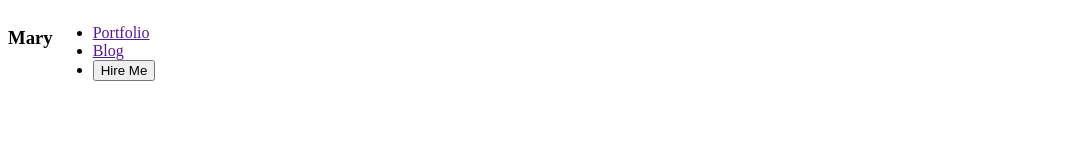
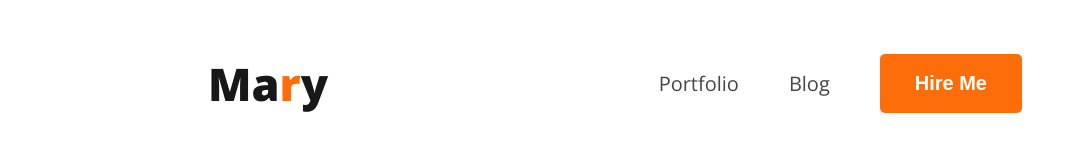
Before and after one commit to samiulshadhin/web-dev-portfolio, a plain HTML site: page index.html in a window 1280 px wide. Shown: the whole page, without its empty margins (0-1076 px from the left). Drawn offline with nearby package versions, Linux system fonts and the light colour scheme.

Commit message:
added nav bar

```diff
--- a/index.html
+++ b/index.html
@@ -1,19 +1,25 @@
 <!DOCTYPE html>
 <html lang="en">
+
 <head>
     <meta charset="UTF-8">
     <meta name="viewport" content="width=device-width, initial-scale=1.0">
     <title>Web Development Portfolio</title>
+    <link rel="preconnect" href="https://fonts.googleapis.com">
+    <link rel="preconnect" href="https://fonts.gstatic.com" crossorigin>
+    <link href="https://fonts.googleapis.com/css2?family=Open+Sans:ital,wght@0,300..800;1,300..800&display=swap"
+        rel="stylesheet">
     <link rel="stylesheet" href="styles/style.css">
 </head>
-<body>
+
+<body class="open-sans-fonts">
     <header>
         <nav>
-            <h3>Mary</h3>
+            <h3 class="mary">Ma<span class="r-color">r</span>y</h3>
             <ul>
-                <li><a href="">Portfolio</a></li>
-                <li><a href="">Blog</a></li>
-                <li><a href=""><button>Hire Me</button></a></li>
+                <li><a class="dark-2" href="">Portfolio</a></li>
+                <li><a class="dark-2" href="">Blog</a></li>
+                <li><a href=""><button class="btn-primary">Hire Me</button></a></li>
             </ul>
         </nav>
     </header>
@@ -24,4 +30,5 @@
 
     </footer>
 </body>
+
 </html>
--- a/styles/style.css
+++ b/styles/style.css
@@ -1,4 +1,48 @@
+.open-sans-fonts {
+  font-family: "Open Sans", sans-serif;
+  font-optical-sizing: auto;
+  font-style: normal;
+  font-variation-settings:
+    "wdth" 100;
+}
+
 /* nav styles */
 nav{
     display: flex;
+    align-items: center;
+    justify-content: space-between;
+    margin: 0 200px;
 }
+.mary{
+    font-size: 45px;
+    font-weight: 800;
+    color: #181818;
+}
+.r-color{
+    color: #FD6E0A;
+}
+.btn-primary{
+    background-color: #FD6E0A;
+    font-weight: bold;
+    font-size: 20px;
+    padding: 18px 35px;
+    border-radius: 5px;
+    border: none;
+    color: #FFFFFF;
+}
+nav ul li{
+    list-style: none;
+    margin-right: 50px;
+}
+nav li a{
+    text-decoration: none;
+    font-size: 20px;
+}
+nav ul{
+    display: flex;
+    align-items: center;
+
+}
+.dark-2{
+    color: #474747;
+}
```
